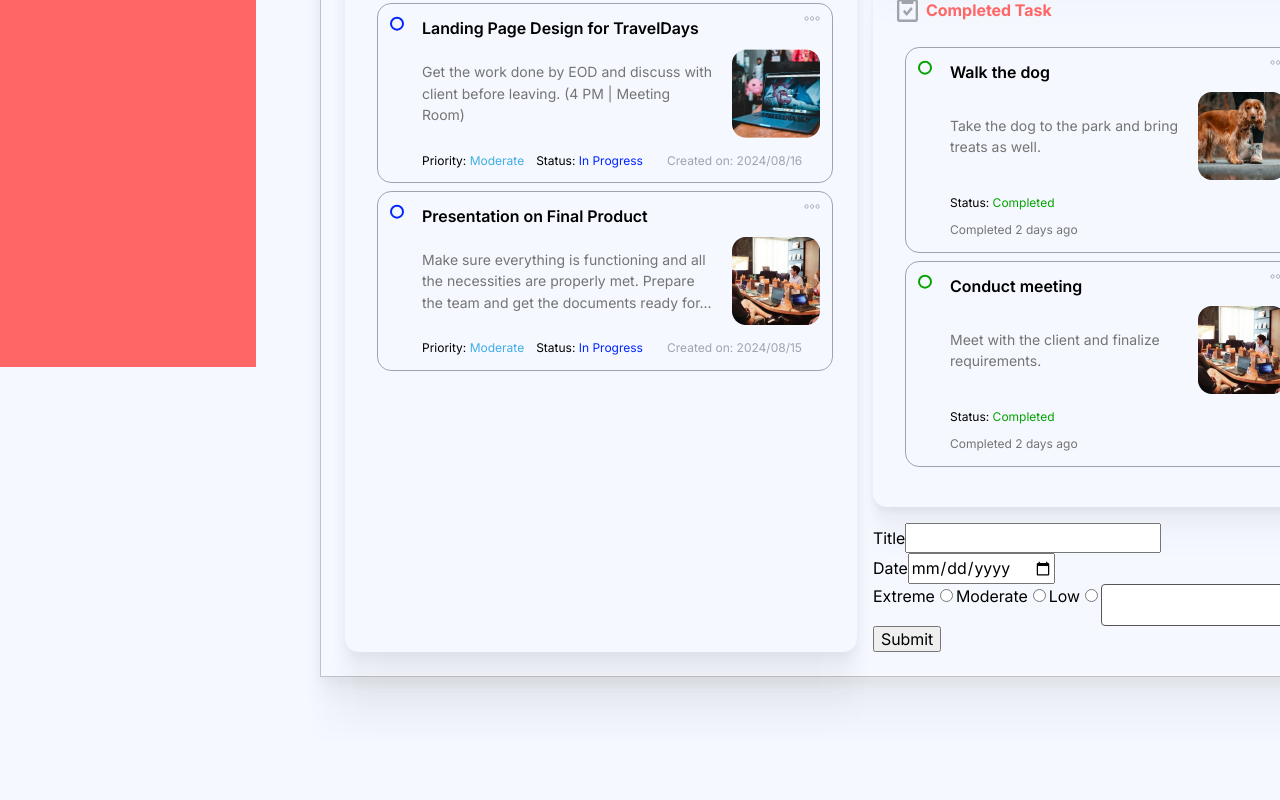
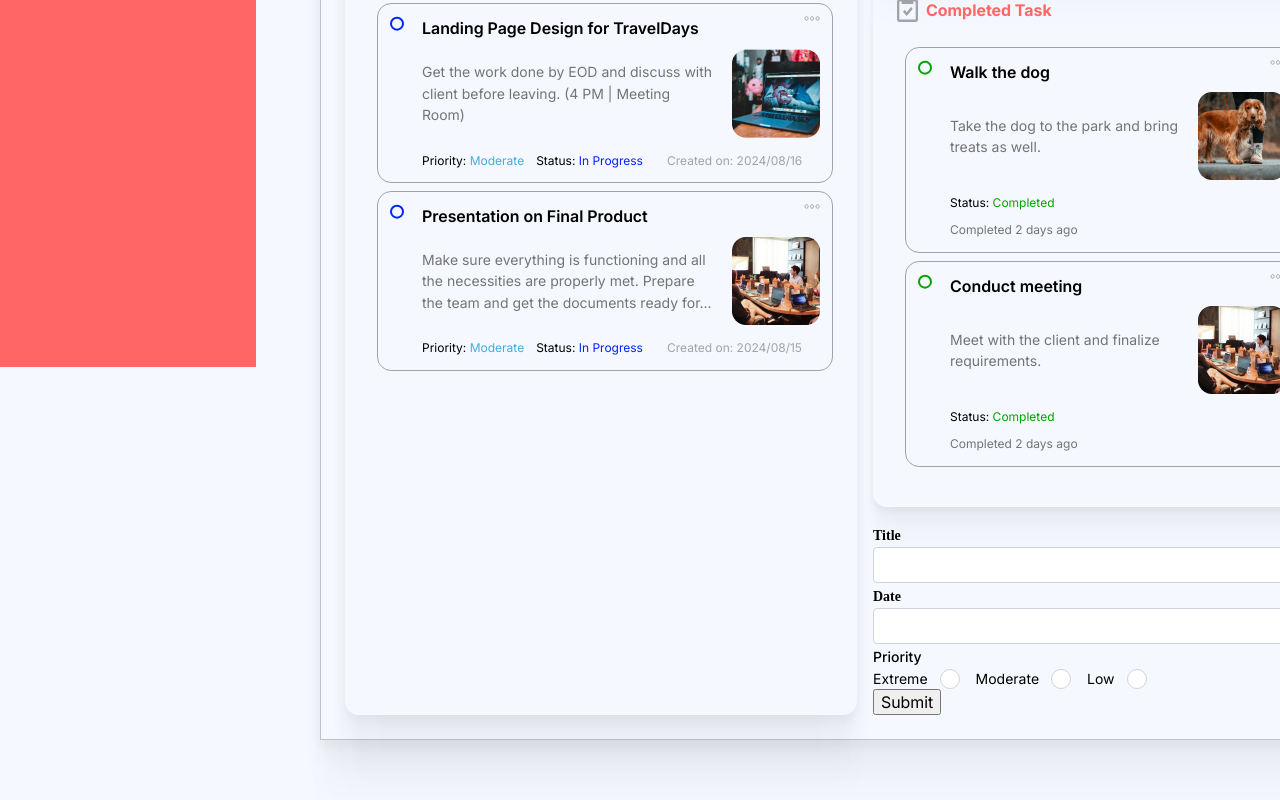
Before and after one commit to VladimirKrysin/To-Do-List, a React (Vite) app: page /dashboard in a window 1280 px wide. Shown: the part 529-1329 px from the top of the page. Before the commit the page ends 1270 px from the top, so only its background shows below. Built offline with nearby package versions, Linux system fonts and the light colour scheme; data requests are answered from the project's data file.

Commit message:
added form title, date, priority components

```diff
--- a/package.json
+++ b/package.json
@@ -13,9 +13,11 @@
     "@fontsource-variable/montserrat": "^5.0.19",
     "@mantine/charts": "^7.12.1",
     "@mantine/core": "^7.11.2",
+    "@mantine/dates": "^7.12.1",
     "@tabler/icons-react": "^3.11.0",
     "classnames": "^2.5.1",
     "clsx": "^2.1.1",
+    "dayjs": "^1.11.13",
     "react": "^18.3.1",
     "react-dom": "^18.3.1",
     "react-hook-form": "^7.53.0",
--- a/src/main.jsx
+++ b/src/main.jsx
@@ -14,6 +14,7 @@ import { VitalTasks } from './components/vital-tasks.jsx';
 import '@fontsource-variable/montserrat';
 import "@mantine/core/styles.css";
 import '@mantine/charts/styles.css';
+import '@mantine/dates/styles.css';
 import { MantineProvider } from "@mantine/core";
 
 const router = createBrowserRouter([
--- /dev/null
+++ b/src/ui/form-date-input-base.jsx
@@ -0,0 +1,21 @@
+import { DateInput } from '@mantine/dates';
+import { useController } from "react-hook-form";
+
+export const FormDateInputBase = ({ control, name, rules, label, rightSection }) => {
+    const { field, fieldState, formState } = useController({ name, control, rules });
+    return <DateInput
+        styles={{
+            label: { fontFamily: 'Montserrat Variable', fontWeight: 600 }
+        }}
+        valueFormat="YYYY/MM/DD"
+        label={label}
+        rightSection={rightSection}
+        onChange={field.onChange}
+        onBlur={field.onBlur}
+        value={field.value}
+        name={field.name}
+        ref={field.ref}
+    />
+
+
+}
--- /dev/null
+++ b/src/ui/form-radio-input-base.jsx
@@ -0,0 +1,20 @@
+import { Radio, Group } from '@mantine/core';
+import { useController } from "react-hook-form";
+export const FormRadioInputBase = ({ control, name, rules, label, firstLabel, secondLabel, thirdLabel }) => {
+    const { field, fieldState, formState } = useController({ name, control, rules });
+    return <Radio.Group
+        label={label}
+        onChange={field.onChange}
+        onBlur={field.onBlur}
+        value={field.value}
+        name={field.name}
+        ref={field.ref}
+    >
+        <Group>
+            <Radio value={firstLabel} labelPosition="left" label={firstLabel} />
+            <Radio value={secondLabel} labelPosition="left" label={secondLabel} />
+            <Radio value={thirdLabel} labelPosition="left" label={thirdLabel} />
+        </Group>
+    </Radio.Group>
+
+}
--- a/src/ui/form-input-base.jsx
+++ b/src/ui/form-text-input-base.jsx
@@ -1,7 +1,7 @@
 import { TextInput } from '@mantine/core';
 import { useController } from "react-hook-form";
 
-export const FormInputBase = ({ control, name }) => {
+export const FormTextInputBase = ({ control, name, rules, label }) => {
     const {
         field,
         fieldState: { invalid, isTouched, isDirty },
@@ -9,20 +9,17 @@ export const FormInputBase = ({ control, name }) => {
     } = useController({
         name,
         control,
-        rules: { required: true },
+        rules
     });
 
     return (
         <TextInput
             styles={{
-                input: {
-                    color: "#212427",
-                    borderColor: '#565454',
-                    fontSize: '0.75rem',
-                    fontFamily: 'Montserrat Variable'
-                }
+                root: { fontFamily: 'Montserrat Variable' },
+                label: { fontWeight: 600 }
             }}
-            size='md'
+            label={label}
+            size="sm"
             onChange={field.onChange}
             onBlur={field.onBlur}
             value={field.value}
--- a/src/ui/new-task.jsx
+++ b/src/ui/new-task.jsx
@@ -1,35 +1,20 @@
 import { Flex } from "@mantine/core";
-import { useForm, useController } from "react-hook-form";
+import { useForm } from "react-hook-form";
 import styles from "../components/dashboard/dashboard.module.css"
-import { FormInputBase } from "./form-input-base.jsx";
-
+import { FormTextInputBase } from "./form-text-input-base.jsx";
+import { FormDateInputBase } from "./form-date-input-base.jsx";
+import { FormRadioInputBase } from "./form-radio-input-base.jsx";
+import { IconCalendarMonth } from '@tabler/icons-react';
 export const NewTask = () => {
-    const { control, register, handleSubmit, formState: { errors } } = useForm({ defaultValues: { title: "", date: "", priority: "", address: "" } });
+    const { control, register, handleSubmit, formState: { errors } } = useForm(
+        { defaultValues: { title: "", date: "", priority: "", description: "" } });
     const onSubmit = () => console.log('test');
     return (
         <form onSubmit={handleSubmit(onSubmit)}>
-            <div>
-                <label htmlFor="title">Title</label>
-                <input {...register("title", {
-                    required: {
-                        value: true,
-                        message: "Title required"
-                    }
-                })} id="title" type="text" />
-                <p className={styles.errorMessage}>{errors.title?.message}</p>
-
-            </div>
-            <div>
-                <label htmlFor="date">Date</label>
-                <input {...register("date", {
-                    required: {
-                        value: true,
-                        message: "Date required"
-                    }
-                })} id="date" type="date" />
-                <p className={styles.errorMessage}>{errors.date?.message}</p>
-            </div>
-            <Flex>
+            <FormTextInputBase control={control} name="title" rules={{ required: true }} label="Title" />
+            <FormDateInputBase control={control} name="date" rules={{ required: true }} label="Date" rightSection={<IconCalendarMonth size={16} />} />
+            <FormRadioInputBase control={control} name="extreme" rules={{ required: true }} label="Priority" firstLabel="Extreme" secondLabel="Moderate" thirdLabel="Low" />
+            {/* <Flex>
                 <div>
                     <label htmlFor="extreme">Extreme</label>
                     <input {...register("priority", {
@@ -57,10 +42,10 @@ export const NewTask = () => {
                         }
                     })} id="low" type="radio" />
                 </div>
-                <p className={styles.errorMessage}>{errors.priority?.message}</p>
-                <FormInputBase control={control} name="address" />
-            </Flex>
+                <p className={styles.errorMessage}>{errors.priority?.message}</p> */}
+            {/* <FormInputBase control={control} name="description" rules={{ required: true }} /> */}
+            {/* </Flex> */}
             <input type="submit" />
-        </form>
+        </form >
     );
 }
```
Also changed, not shown: 1 other file (tests, documents, lock files or other folders).
